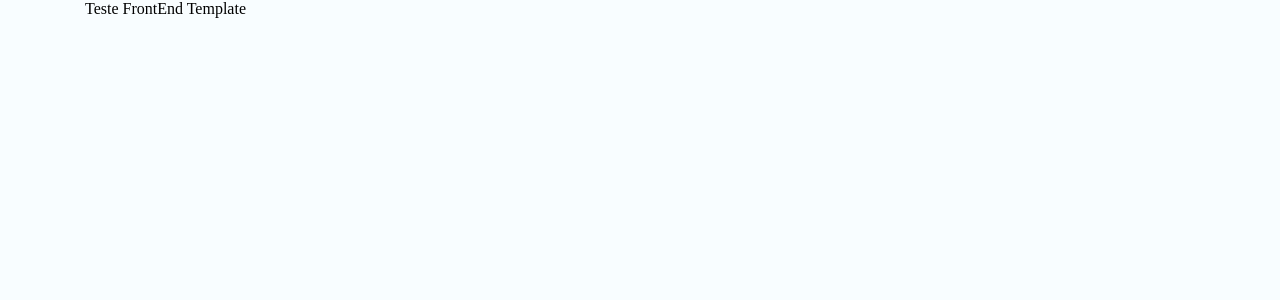
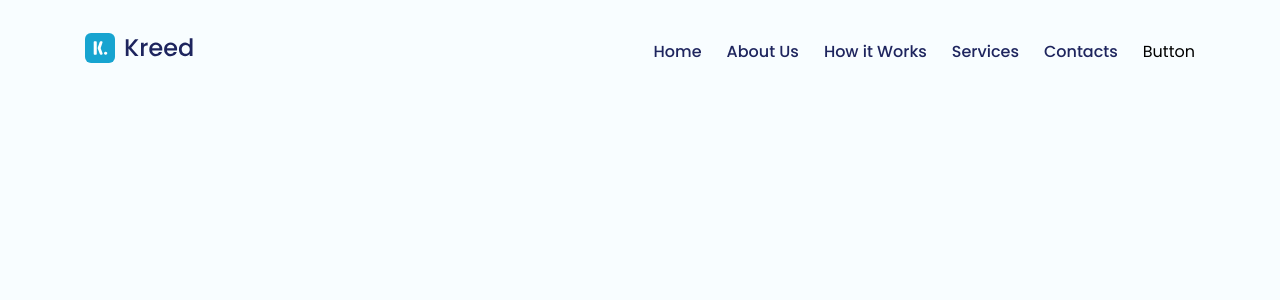
Before and after one commit to GuiAbade/LandingPage, a React (Vite) app: page / in a window 1280 px wide. Shown: the top 300 px of the page. Built offline with nearby package versions, Linux system fonts and the light colour scheme.

Commit message:
Configurando e estilizando menu

```diff
--- a/index.html
+++ b/index.html
@@ -4,6 +4,9 @@
     <meta charset="UTF-8" />
     <link rel="icon" type="image/svg+xml" href="/vite.svg" />
     <meta name="viewport" content="width=device-width, initial-scale=1.0" />
+    <link rel="preconnect" href="https://fonts.googleapis.com">
+<link rel="preconnect" href="https://fonts.gstatic.com" crossorigin>
+<link href="https://fonts.googleapis.com/css2?family=Poppins:wght@300;400;500;700&family=Raleway:ital,wght@0,100;0,200;0,300;0,400;0,500;0,600;0,700;0,800;0,900;1,100;1,200;1,300;1,400;1,500;1,600;1,700;1,800;1,900&display=swap" rel="stylesheet">
     <title>Vite + React + TS</title>
   </head>
   <body>
--- /dev/null
+++ b/src/atoms/Button/index.tsx
@@ -0,0 +1,5 @@
+const Button = () => {
+  return <div>Button</div>
+}
+
+export default Button;
--- /dev/null
+++ b/src/molecules/Logo/index.tsx
@@ -0,0 +1,11 @@
+import LogoHero from '../../assets/Logo-hero.svg'
+
+const Logo = () => {
+  return (
+  <div>
+    <img src={LogoHero} alt="Logo Hero Header"/>
+  </div>
+  );
+}
+
+export default Logo;
--- /dev/null
+++ b/src/organismis/Header/index.tsx
@@ -0,0 +1,17 @@
+import * as S from './styles';
+import Logo from '../../molecules/Logo';
+import Menu from '../Menu';
+import Button from '../../atoms/Button';
+
+const Header = () => {
+  return (
+    <S.Box>
+     <Logo/>
+     <Menu/>
+     <Button/>
+    </S.Box>
+
+  );
+}
+
+export default Header;
--- /dev/null
+++ b/src/organismis/Header/styles.ts
@@ -0,0 +1,12 @@
+import styled from "styled-components";
+
+export const Box = styled.header`
+
+  margin-top: 30px;
+  height: 42px;
+  display: flex;
+  flex-direction: row;
+  justify-content: space-between;
+  align-items: center;
+
+`
--- /dev/null
+++ b/src/organismis/Menu/index.tsx
@@ -0,0 +1,25 @@
+import * as S from "./styles";
+
+const Menu = () => {
+  return (
+  <S.MenuList>
+    <S.ItemList>
+      <a href="#">Home</a>
+    </S.ItemList>
+    <S.ItemList>
+    <a href="#">About Us</a>
+    </S.ItemList>
+    <S.ItemList>
+    <a href="#">How it Works</a>
+    </S.ItemList>
+    <S.ItemList>
+    <a href="#">Services</a>
+    </S.ItemList>
+    <S.ItemList>
+    <a href="#">Contacts</a>
+    </S.ItemList>
+  </S.MenuList>
+  );
+};
+
+export default Menu;
--- /dev/null
+++ b/src/organismis/Menu/styles.ts
@@ -0,0 +1,15 @@
+import styled from "styled-components";
+
+export const MenuList = styled.ul `
+  margin-left: auto;
+`;
+
+export const ItemList = styled.li`
+  display: inline-block;
+  margin-right: 25px;
+  font-weight: 500;
+
+  a {
+   color: #1E255E;
+  }
+`;
--- a/src/pages/Main.tsx
+++ b/src/pages/Main.tsx
@@ -2,7 +2,9 @@ import { useState } from 'react';
 import Frontend from "../templates/Frontend"
 
 function Main() {
-  return <Frontend>Template</Frontend>
+  return (
+  <Frontend>Template</Frontend>
+  );
 }
 
 export default Main;
--- a/src/styles/global.ts
+++ b/src/styles/global.ts
@@ -13,6 +13,7 @@ const globalStyle = createGlobalStyle`
 
   body{
     background-color: #F8FDFF;
+    font-family: 'Poppins', sans-serif;
   }
 
   button{
--- a/src/templates/Frontend/index.tsx
+++ b/src/templates/Frontend/index.tsx
@@ -1,11 +1,16 @@
+import Header from '../../organismis/Header';
 import * as S from './styles'
 
 type FrontendProps = {
   children: React.ReactNode;
-}
+};
+
 const Frontend = ({children}: FrontendProps) => {
-  return <S.Container> Teste FrontEnd {children}</S.Container>
-
+  return (
+    <S.Container>
+      <Header></Header>
+    </S.Container>
+  );
 }
 
 export default Frontend;
--- a/src/templates/Frontend/styles.ts
+++ b/src/templates/Frontend/styles.ts
@@ -2,9 +2,7 @@ import styled from "styled-components";
 import Frontend from ".";
 
 export const Container = styled.main`
-
   width: 100%;
   max-width: 1110px;
   margin: auto;
-
 `
```
Also changed, not shown: src/assets/Logo-hero.svg (added).
